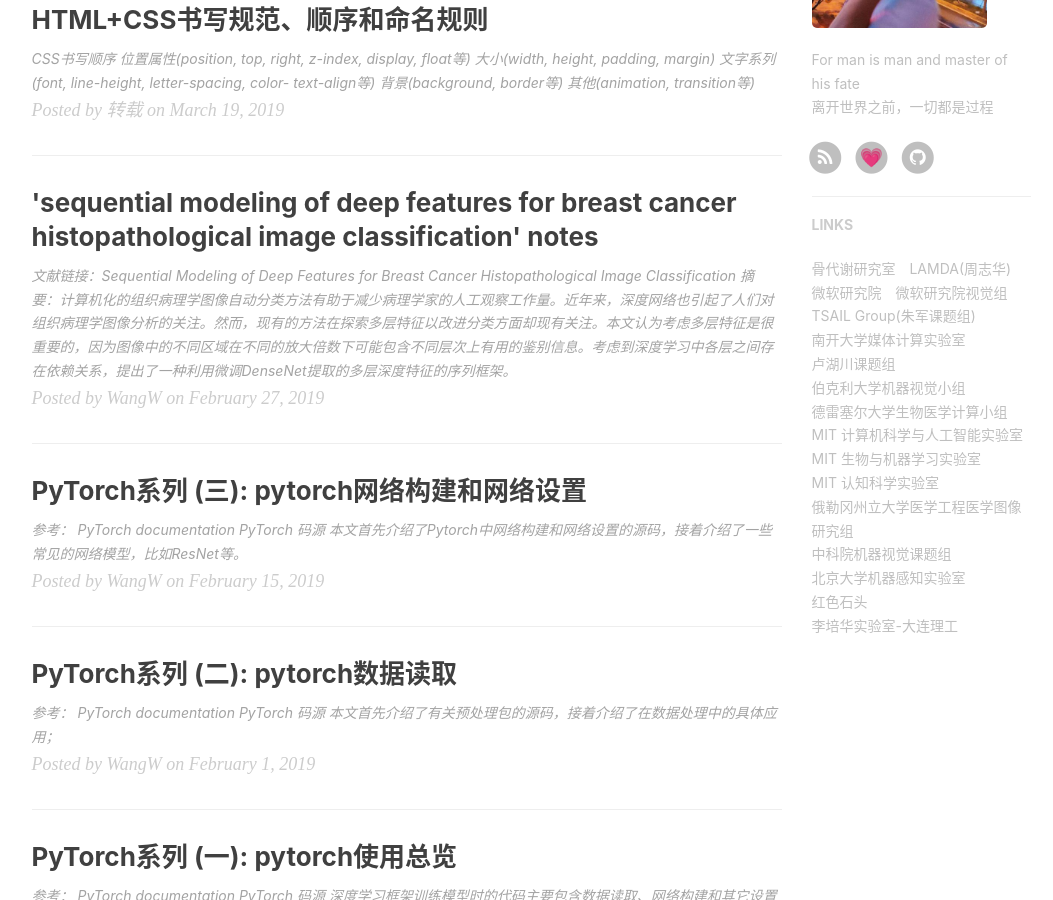
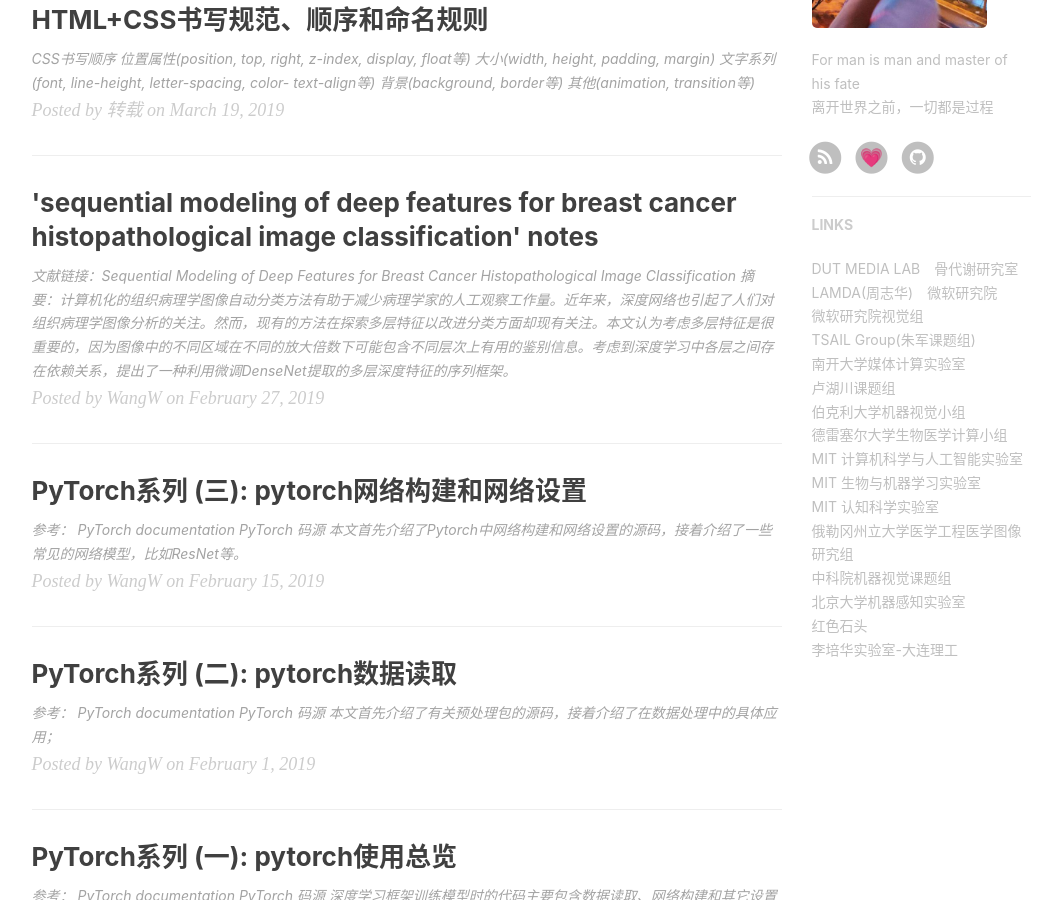
Before and after one commit to ilikewind/Myblog, a Jekyll site: the page built from index.html, in a window 1280 px wide and 900 px high, scrolled down 966 px. Shown: the whole window, without its empty margins (136-1189 px from the left). Built offline with Jekyll 4.4.1, drawn with Linux system fonts in a browser that asks for light colours; nearby versions of some CDN libraries; the list of posts is cut into pages by our own code; comment, search, counter and statistics services are not loaded.

Commit message:
add frendly

```diff
--- a/_config.yml
+++ b/_config.yml
@@ -112,6 +112,10 @@ page-mathjax: false
 # Friends
 friends: [
     {
+      title: "DUT MEDIA LAB ",
+      href: "http://dutmedia.org/"
+    },
+    {
       title: "骨代谢研究室",
       href: "http://qianslab.com"
     },
```
